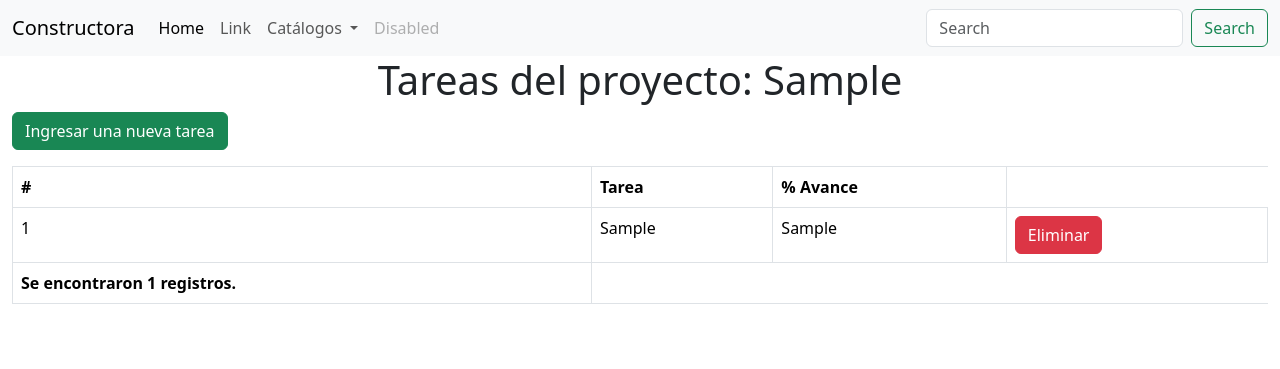
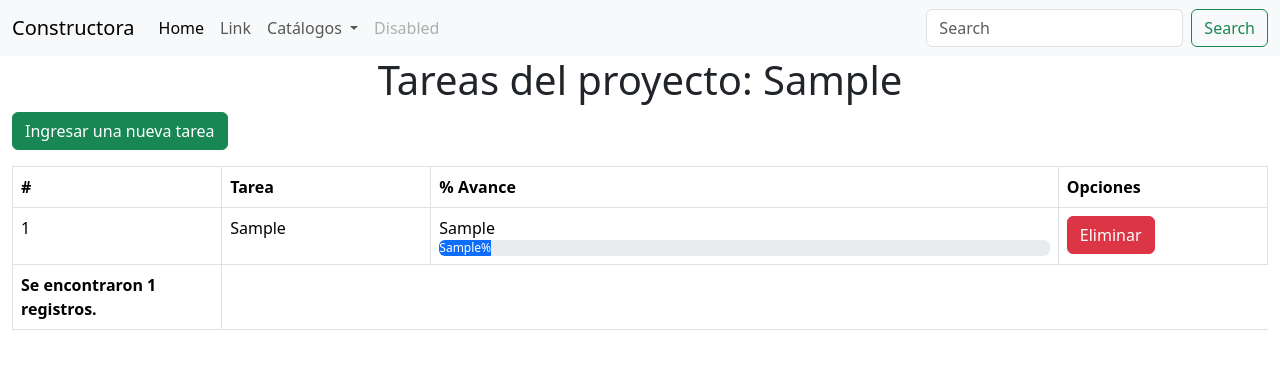
Before and after one commit to miguelesc14/taqueria, a PHP site: page /admin/proyecto.php?action=task&id=1 in a window 1280 px wide. Shown: the top 369 px of the page. Run offline with PHP 8.4, Linux system fonts and the light colour scheme; tables that the repository leaves empty or names only in its code hold one stand-in row (values such as "Sample post").

Commit message:
Commit avance proyecto

```diff
--- a/admin/views/proyecto/tarea.php
+++ b/admin/views/proyecto/tarea.php
@@ -4,16 +4,18 @@
 <div class="container-fluid">
     <div class="row">
         <div class="col-3">
-            <p><a class="btn btn-success" href="proyecto.php?action=newtask&id=<?php echo $data[0]['id_proyecto'];?>"  role="button">Ingresar una nueva tarea</a>
+            <p><a class="btn btn-success" href="proyecto.php?action=newtask&id=<?php echo $data[0]['id_proyecto']; ?>"
+                    role="button">Ingresar una nueva tarea</a>
             </p>
         </div>
     </div>
     <table class="table table-responsive table-bordered">
         <thead>
             <tr>
-                <th scope="col">#</th>
-                <th scope="col">Tarea</th>
-                <th scope="col">% Avance</th>
+                <th scope="col"  class="col-md-2">#</th>
+                <th scope="col"  class="col-md-2">Tarea</th>
+                <th scope="col" class="col-md-6">% Avance</th>
+                <th scope="col" class="col-md-3">Opciones</th>
             </tr>
         </thead>
         <tbody>
@@ -29,10 +31,14 @@
                     </td>
                     <td scope="row">
                         <?php echo $tarea["avance"] ?>
+                        <div class="progress">
+                            <div class="progress-bar" role="progressbar" style="width: <?php echo $tarea['avance']?>%;" aria-valuenow="<?php echo $tarea['avance']?>"
+                                aria-valuemin="0" aria-valuemax="100"><?php echo $tarea['avance']?>%</div>
+                        </div>
                     </td>
                     <td>
                         <div class="btn-group" role="group" aria-label="Basic example">
-                            <a href="proyecto.php?action=deletetask&id=<?php echo $data[0]["id_proyecto"]; ?>&id_tarea=<?php echo $tarea["id_tarea"];?>"
+                            <a href="proyecto.php?action=deletetask&id=<?php echo $data[0]["id_proyecto"]; ?>&id_tarea=<?php echo $tarea["id_tarea"]; ?>"
                                 type="button" class="btn btn-danger">Eliminar</a>
                         </div>
                     </td>
```
